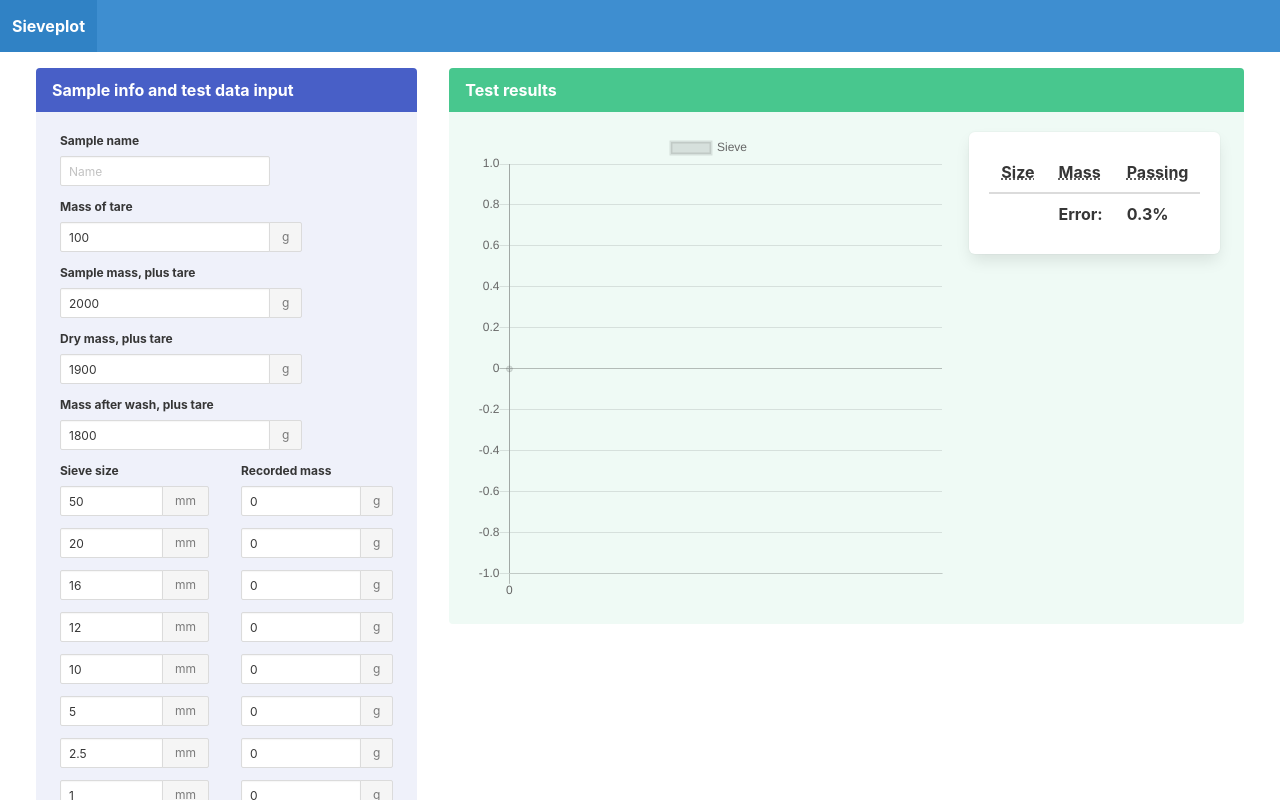
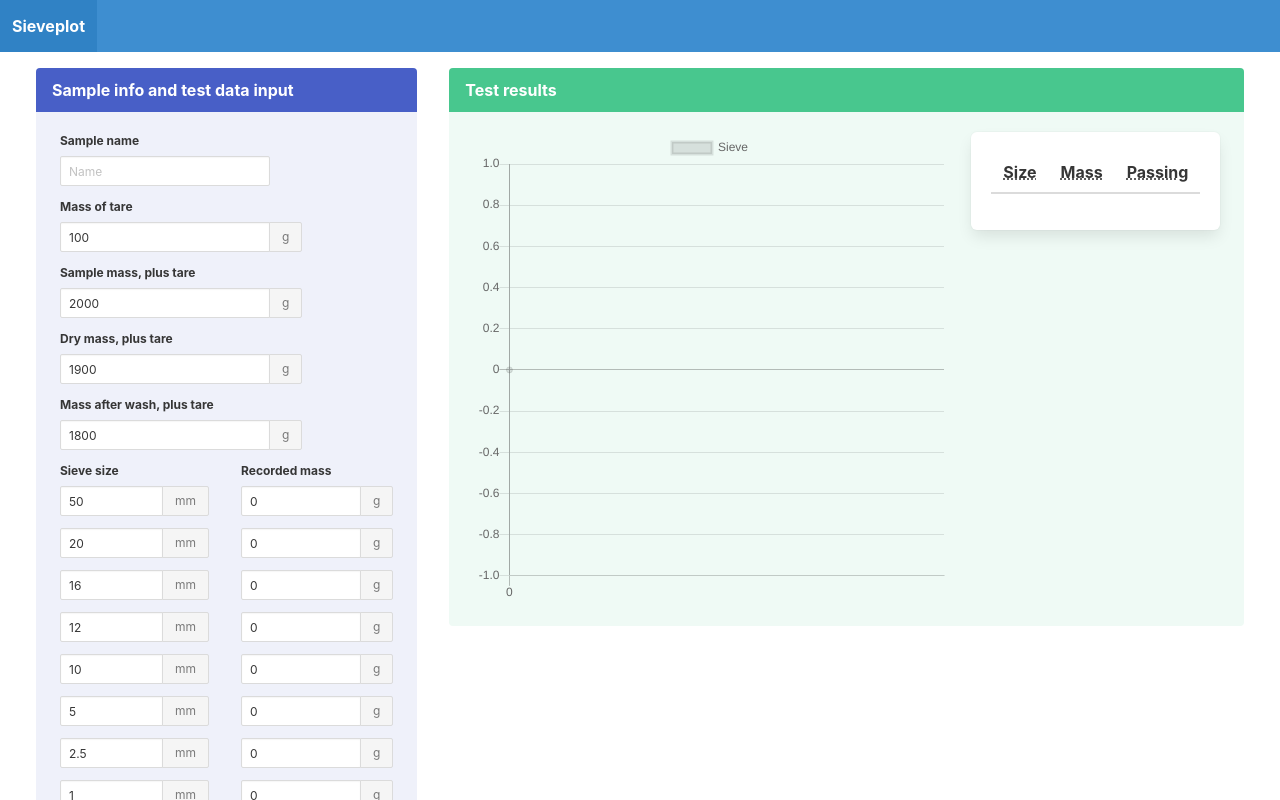
Before and after one commit to stephenhillier/sieveplot, a Vue app: page / in a window 1280 px wide. Shown: the top 800 px of the page. Built offline with nearby package versions, Linux system fonts and the light colour scheme.

Commit message:
Removed unused data

```diff
--- a/src/components/Output.vue
+++ b/src/components/Output.vue
@@ -18,8 +18,8 @@
               </thead>
               <tfoot>
                 <th></th>
-                <th>Error:</th>
-                <th>0.3%</th>
+                <th></th> <!-- TODO: Error calculation -->
+                <th></th>
               </tfoot>
               <tbody>
                 <template v-for="sieve in result">
@@ -44,43 +44,7 @@
   export default {
     components: { LineChart },
     data () {
-      return {
-        chartOptions: {
-          scales: {
-            xAxes: [{
-              type: 'linear',
-              display: 'true',
-              ticks: {
-                reverse: true
-              }
-            }]
-          }
-        },
-        sieveResult: null,
-        percentPassing: [
-          {
-            size: 50,
-            mass: 220,
-            passing: 90,
-            sizeUnit: 'mm',
-            massUnit: 'g'
-          },
-          {
-            size: 20,
-            mass: 350,
-            passing: 75,
-            sizeUnit: 'mm',
-            massUnit: 'g'
-          },
-          {
-            size: 16,
-            mass: 155,
-            passing: 65,
-            sizeUnit: 'mm',
-            massUnit: 'g'
-          }
-        ]
-      }
+      return {}
     },
     computed: {
       result () {
```
